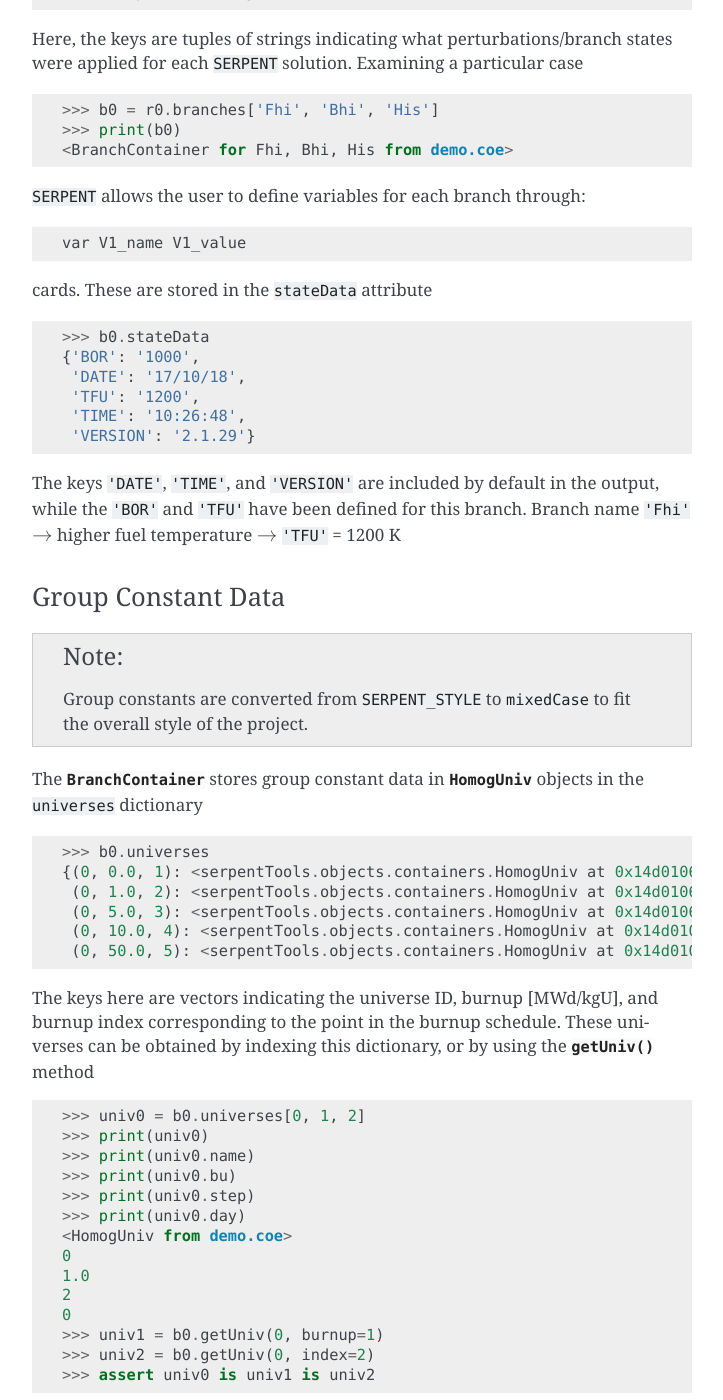
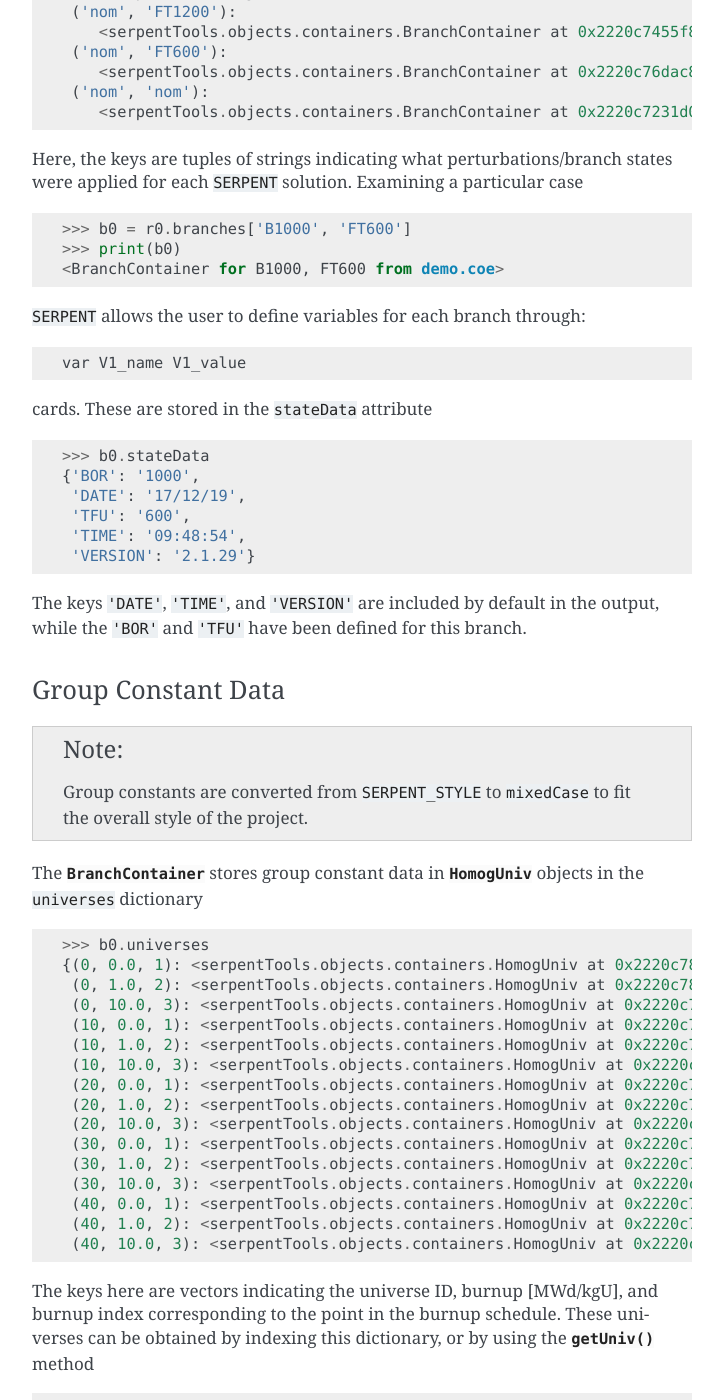
Before and after one commit to CORE-GATECH-GROUP/serpent-tools, a Sphinx documentation site: the page built from docs/examples/Branching.rst, in a window 1280 px wide and 1400 px high, scrolled down 1096 px. Shown: the whole window, without its empty margins (388-1111 px from the left). Built offline with Sphinx 7.4.7, drawn with Linux system fonts in a browser that asks for light colours; some of the changed text lies outside the part shown.

Commit message:
Updated branching example with a more intricate/diverse coefficient file
Closes #64

Signed-off-by: Andrew Johnson <drewej@protonmail.com>

```diff
--- a/docs/examples/Branching.rst
+++ b/docs/examples/Branching.rst
@@ -47,18 +47,24 @@
 .. code:: ipython3
 
     >>> r0.branches
-    {('Fhi', 'Bhi', 'His'):
-        <serpentTools.objects.containers.BranchContainer at 0x14d0106c0f0>,
-     ('Fhi', 'Blo', 'His'):
-        <serpentTools.objects.containers.BranchContainer at 0x14d01063d30>,
-     ('Fhi', 'nom', 'His'):
-        <serpentTools.objects.containers.BranchContainer at 0x14d0105e908>,
-     ('nom', 'Bhi', 'His'):
-        <serpentTools.objects.containers.BranchContainer at 0x14d01068748>,
-     ('nom', 'Blo', 'His'):
-        <serpentTools.objects.containers.BranchContainer at 0x14d01063320>,
-     ('nom', 'nom', 'His'):
-        <serpentTools.objects.containers.BranchContainer at 0x14d01053ef0>}
+    {('B1000', 'FT1200'):
+        <serpentTools.objects.containers.BranchContainer at 0x2220c762438>,
+     ('B1000', 'FT600'):
+        <serpentTools.objects.containers.BranchContainer at 0x2220c787908>,
+     ('B1000', 'nom'):
+        <serpentTools.objects.containers.BranchContainer at 0x2220c737ef0>,
+     ('B750', 'FT1200'):
+        <serpentTools.objects.containers.BranchContainer at 0x2220c752cf8>,
+     ('B750', 'FT600'):
+        <serpentTools.objects.containers.BranchContainer at 0x2220c77c208>,
+     ('B750', 'nom'):
+        <serpentTools.objects.containers.BranchContainer at 0x2220c72c860>,
+     ('nom', 'FT1200'):
+        <serpentTools.objects.containers.BranchContainer at 0x2220c7455f8>,
+     ('nom', 'FT600'):
+        <serpentTools.objects.containers.BranchContainer at 0x2220c76dac8>,
+     ('nom', 'nom'):
+        <serpentTools.objects.containers.BranchContainer at 0x2220c7231d0>}
 
 Here, the keys are tuples of strings indicating what
 perturbations/branch states were applied for each ``SERPENT`` solution.
@@ -66,9 +72,9 @@
 
 .. code:: ipython3
 
-    >>> b0 = r0.branches['Fhi', 'Bhi', 'His']
+    >>> b0 = r0.branches['B1000', 'FT600']
     >>> print(b0)
-    <BranchContainer for Fhi, Bhi, His from demo.coe>
+    <BranchContainer for B1000, FT600 from demo.coe>
 
 
 ``SERPENT`` allows the user to define variables for each branch through:
@@ -83,15 +89,14 @@
 
     >>> b0.stateData
     {'BOR': '1000',
-     'DATE': '17/10/18',
-     'TFU': '1200',
-     'TIME': '10:26:48',
+     'DATE': '17/12/19',
+     'TFU': '600',
+     'TIME': '09:48:54',
      'VERSION': '2.1.29'}
 
 The keys ``'DATE'``, ``'TIME'``, and ``'VERSION'`` are included by
 default in the output, while the ``'BOR'`` and ``'TFU'`` have been
-defined for this branch. Branch name ``'Fhi'`` :math:`\rightarrow`
-higher fuel temperature :math:`\rightarrow` ``'TFU'`` = 1200 K
+defined for this branch.
 
 Group Constant Data
 ~~~~~~~~~~~~~~~~~~~
@@ -108,11 +113,21 @@
 .. code:: ipython3
 
     >>> b0.universes
-    {(0, 0.0, 1): <serpentTools.objects.containers.HomogUniv at 0x14d010689e8>,
-     (0, 1.0, 2): <serpentTools.objects.containers.HomogUniv at 0x14d0106c320>,
-     (0, 5.0, 3): <serpentTools.objects.containers.HomogUniv at 0x14d0106c4a8>,
-     (0, 10.0, 4): <serpentTools.objects.containers.HomogUniv at 0x14d0106c630>,
-     (0, 50.0, 5): <serpentTools.objects.containers.HomogUniv at 0x14d0106c668>}
+    {(0, 0.0, 1): <serpentTools.objects.containers.HomogUniv at 0x2220c781ac8>,
+     (0, 1.0, 2): <serpentTools.objects.containers.HomogUniv at 0x2220c78b5f8>,
+     (0, 10.0, 3): <serpentTools.objects.containers.HomogUniv at 0x2220c791240>,
+     (10, 0.0, 1): <serpentTools.objects.containers.HomogUniv at 0x2220c787a58>,
+     (10, 1.0, 2): <serpentTools.objects.containers.HomogUniv at 0x2220c78b6a0>,
+     (10, 10.0, 3): <serpentTools.objects.containers.HomogUniv at 0x2220c791320>,
+     (20, 0.0, 1): <serpentTools.objects.containers.HomogUniv at 0x2220c787cc0>,
+     (20, 1.0, 2): <serpentTools.objects.containers.HomogUniv at 0x2220c78b908>,
+     (20, 10.0, 3): <serpentTools.objects.containers.HomogUniv at 0x2220c791588>,
+     (30, 0.0, 1): <serpentTools.objects.containers.HomogUniv at 0x2220c78b048>,
+     (30, 1.0, 2): <serpentTools.objects.containers.HomogUniv at 0x2220c78bb70>,
+     (30, 10.0, 3): <serpentTools.objects.containers.HomogUniv at 0x2220c7917f0>,
+     (40, 0.0, 1): <serpentTools.objects.containers.HomogUniv at 0x2220c78b1d0>,
+     (40, 1.0, 2): <serpentTools.objects.containers.HomogUniv at 0x2220c78bdd8>,
+     (40, 10.0, 3): <serpentTools.objects.containers.HomogUniv at 0x2220c791a58>}
 
 The keys here are vectors indicating the universe ID, burnup [MWd/kgU],
 and burnup index corresponding to the point in the burnup schedule.
@@ -154,20 +169,23 @@
 .. code:: ipython3
 
     >>> univ0.infExp
-    {'infFiss': array([ 0.00286484,  0.0577559 ]),
-     'infS0': array([ 0.501168  ,  0.0180394 ,  0.00155388,  1.2875    ]),
-     'infS1': array([ 0.247105  ,  0.00535317,  0.00073696,  0.352806  ]),
-     'infScatt0': array([ 0.519208,  1.28905 ]),
-     'infScatt1': array([ 0.252459,  0.353543]),
-     'infTot': array([ 0.529552,  1.38805 ])}
+    {'infDiffcoef': array([ 1.83961 ,  0.682022]),
+     'infFiss': array([ 0.00271604,  0.059773  ]),
+     'infRem': array([], dtype=float64),
+     'infS0': array([ 0.298689  ,  0.00197521,  0.00284247,  0.470054  ]),
+     'infS1': array([ 0.0847372 ,  0.00047366,  0.00062865,  0.106232  ]),
+     'infTot': array([ 0.310842,  0.618286])}
     >>> univ0.infUnc
     {}
     >>> univ0.b1Exp
+    {'b1Diffcoef': array([ 1.79892 ,  0.765665]),
+     'b1Fiss': array([ 0.00278366,  0.0597712 ]),
+     'b1Rem': array([], dtype=float64),
+     'b1S0': array([ 0.301766  ,  0.0021261 ,  0.00283866,  0.470114  ]),
+     'b1S1': array([ 0.0856397 ,  0.00051071,  0.00062781,  0.106232  ]),
+     'b1Tot': array([ 0.314521,  0.618361])}
+    >>> univ0.metaData
     {}
-    >>> univ0.metaData
-    {'macroE': array([], dtype=float64), 'macroNg': array([], dtype=float64)}
-
-
 
 Group constants and their associated uncertainties can be obtained using
 the :py:meth:`~serpentTools.objects.containers.HomogUniv.get` method.
@@ -197,12 +213,15 @@
 
     >>> for names, branch in r0.iterBranches():
     >>>    print(names, branch)
-    ('nom', 'nom', 'His') <BranchContainer for nom, nom, His from demo.coe>
-    ('Fhi', 'nom', 'His') <BranchContainer for Fhi, nom, His from demo.coe>
-    ('nom', 'Blo', 'His') <BranchContainer for nom, Blo, His from demo.coe>
-    ('Fhi', 'Blo', 'His') <BranchContainer for Fhi, Blo, His from demo.coe>
-    ('nom', 'Bhi', 'His') <BranchContainer for nom, Bhi, His from demo.coe>
-    ('Fhi', 'Bhi', 'His') <BranchContainer for Fhi, Bhi, His from demo.coe>
+    ('nom', 'nom') <BranchContainer for nom, nom from demo.coe>
+    ('B750', 'nom') <BranchContainer for B750, nom from demo.coe>
+    ('B1000', 'nom') <BranchContainer for B1000, nom from demo.coe>
+    ('nom', 'FT1200') <BranchContainer for nom, FT1200 from demo.coe>
+    ('B750', 'FT1200') <BranchContainer for B750, FT1200 from demo.coe>
+    ('B1000', 'FT1200') <BranchContainer for B1000, FT1200 from demo.coe>
+    ('nom', 'FT600') <BranchContainer for nom, FT600 from demo.coe>
+    ('B750', 'FT600') <BranchContainer for B750, FT600 from demo.coe>
+    ('B1000', 'FT600') <BranchContainer for B1000, FT600 from demo.coe>
 
 .. _branching-settings:
 
@@ -259,7 +278,6 @@
          description: Full SERPENT name of variables to be read
          type: <class 'list'>
 
-
 In our example above, the ``BOR`` and ``TFU`` variables represented
 boron concentration and fuel temperature, and can easily be cast into
 numeric values using the ``branching.intVariables`` and
@@ -279,17 +297,17 @@
 
     >>> rc['branching.floatVariables'] = ['BOR']
     >>> rc['branching.intVariables'] = ['TFU']
-    >>> with rc:
-    >>>     rc['xs.variableExtras'] = ['INF_TOT', 'INF_SCATT0']
-    >>>     r1 = serpentTools.read(branchFile)
+    >>> rc['xs.getB1XS'] = False
+    >>> rc['xs.variableExtras'] = ['INF_TOT', 'INF_SCATT0']
+    >>> r1 = serpentTools.read(branchFile)
     INFO    : serpentTools: Inferred reader for demo.coe: BranchingReader
     INFO    : serpentTools: Preparing to read demo.coe
     INFO    : serpentTools: Done reading branching file
-    >>> b1 = r1.branches['Fhi', 'Bhi', 'His']
+    >>> b1 = r1.branches['B1000', 'FT600']
     >>> b1.stateData
     {'BOR': 1000.0,
      'DATE': '17/10/18',
-     'TFU': 1200,
+     'TFU': 600,
      'TIME': '10:26:48',
      'VERSION': '2.1.29'}
     >>> assert isinstance(b1.stateData['BOR'], float)
```
Also changed, not shown: other parts of docs/examples/Branching.rst (+3 -8 lines), 2 other files.
